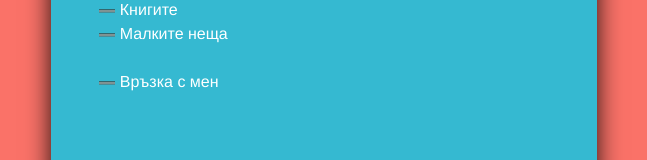
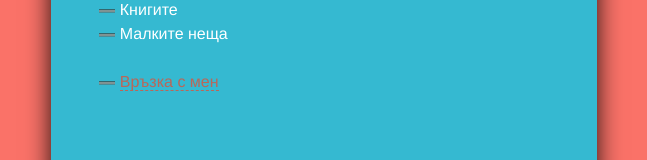
Before and after one commit to schtastie/schtastie.github.io, a plain HTML site: page index.html in a window 1280 px wide. Shown: the part 226-386 px from the top of the page, without its empty margins (316-963 px from the left). Drawn offline with Linux system fonts and the light colour scheme.

Commit message:
modified content

```diff
--- a/index.html
+++ b/index.html
@@ -19,7 +19,7 @@
 
             <br>
 
-            <li><a href="https://www.linkedin.com/in/elitza-stoyanova-41058171/"></a></a>Връзка с мен</li>
+            <li><a href="https://www.linkedin.com/in/elitza-stoyanova-41058171/">Връзка с мен</a></li>
 
         </ul>
 
```
